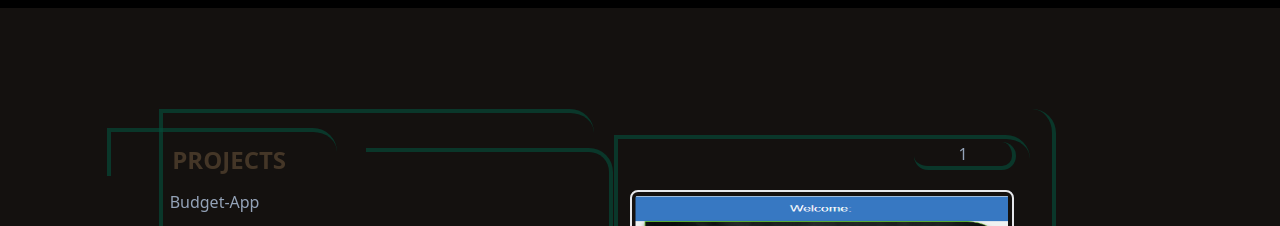
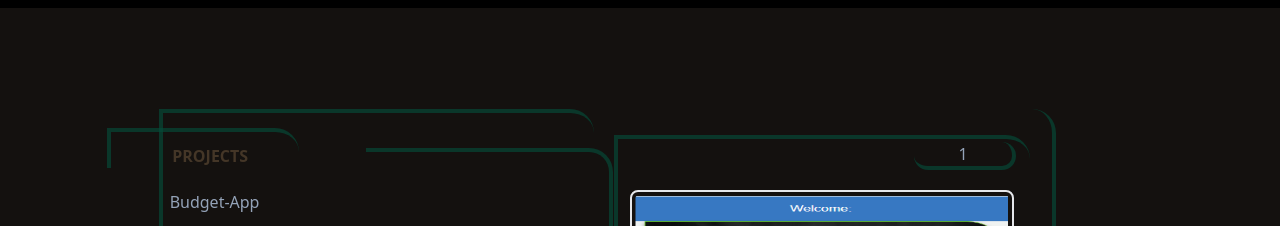
Before and after one commit to Kel-nana/kel_nana_portfolio, a React (Create React App) app: page / in a window 1280 px wide. Shown: the part 1440-1666 px from the top of the page. Built offline with nearby package versions, Linux system fonts and the light colour scheme; a web font is replaced by a local one.

Commit message:
Fix projects display animation

```diff
--- a/src/components/work/ProjectDisplay.jsx
+++ b/src/components/work/ProjectDisplay.jsx
@@ -27,13 +27,12 @@ function Project() {
               duration: 3,
               delay: 0.3,
             }}
-            className="absolute mt-[0.5%] ml-[1%] pr-[4%] text-2xl font-black border_about_me rounded-tr-3xl pt-[0.7rem] pl-[3.8rem]"
+            className="absolute mt-[0.5%] ml-[1%] pr-[4%] text-2x
+            l font-black border_about_me rounded-tr-3xl pt-[0.7rem] pl-[3.8rem]"
             whileHover={{ scale: 0.9, opacity: 0.2 }}
           >
             PROJECTS
           </motion.h2>
-          {/* <h2 className="absolute mt-[0.5%] ml-[1%] pr-[4%] text-2xl font-black
-           border_about_me rounded-tr-3xl pt-[0.7rem] pl-[3.8rem]">PROJECTS</h2> */}
           <div className="border_styles_right left_section rounded-tr-3xl ml-[21.2%] mt-[2%]" />
           <div className="border_styles right_section rounded-tr-3xl ml-[40.6%] mt-[1%]" />
           <div className="border_styles_image bottom_section rounded-3xl ml-[38.59%] mt-[-1%]" />
```
